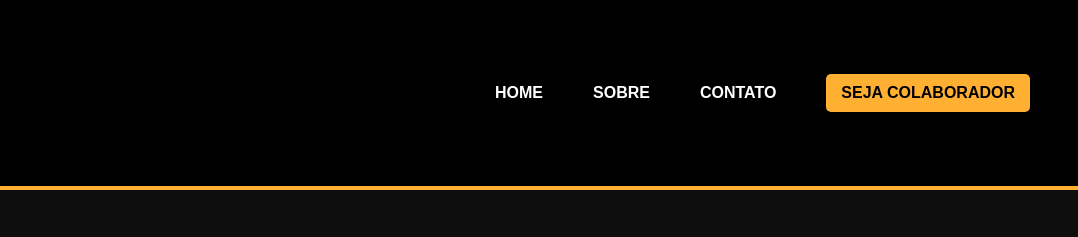
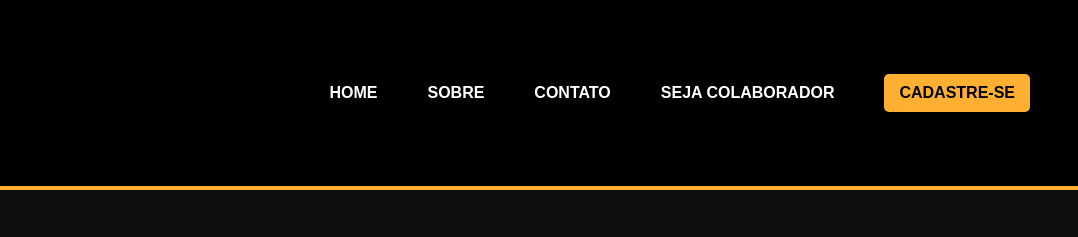
Before and after one commit to JoaoGabrieloliv/Site_Dinamo_Amis, a plain HTML site: page index.html in a window 1280 px wide. Shown: the top 237 px of the page, 202-1280 px from the left. Drawn offline with Linux system fonts and the light colour scheme.

Commit message:
segundo commit

```diff
--- a/index.html
+++ b/index.html
@@ -16,8 +16,9 @@
                     <li class="item_lista"><a href="index.html" class="link">Home</a></li>
                     <li class="item_lista"><a href="sobre.html" class="link">Sobre</a></li>
                     <li class="item_lista"><a href="contato.html" class="link">Contato</a></li>
+                    <li class="item_lista"><a href="#" class="link">Seja colaborador</a></li>
                 </ul>
-                <a href="#" class="link_associado">Seja colaborador</a>
+                <a href="cadastro.html" class="link_associado">Cadastre-se</a>
             </div>
         </nav>
     </header>
```
Also changed, not shown: cadastro.html (+1 -1 lines), login.html (+1 -1 lines).
